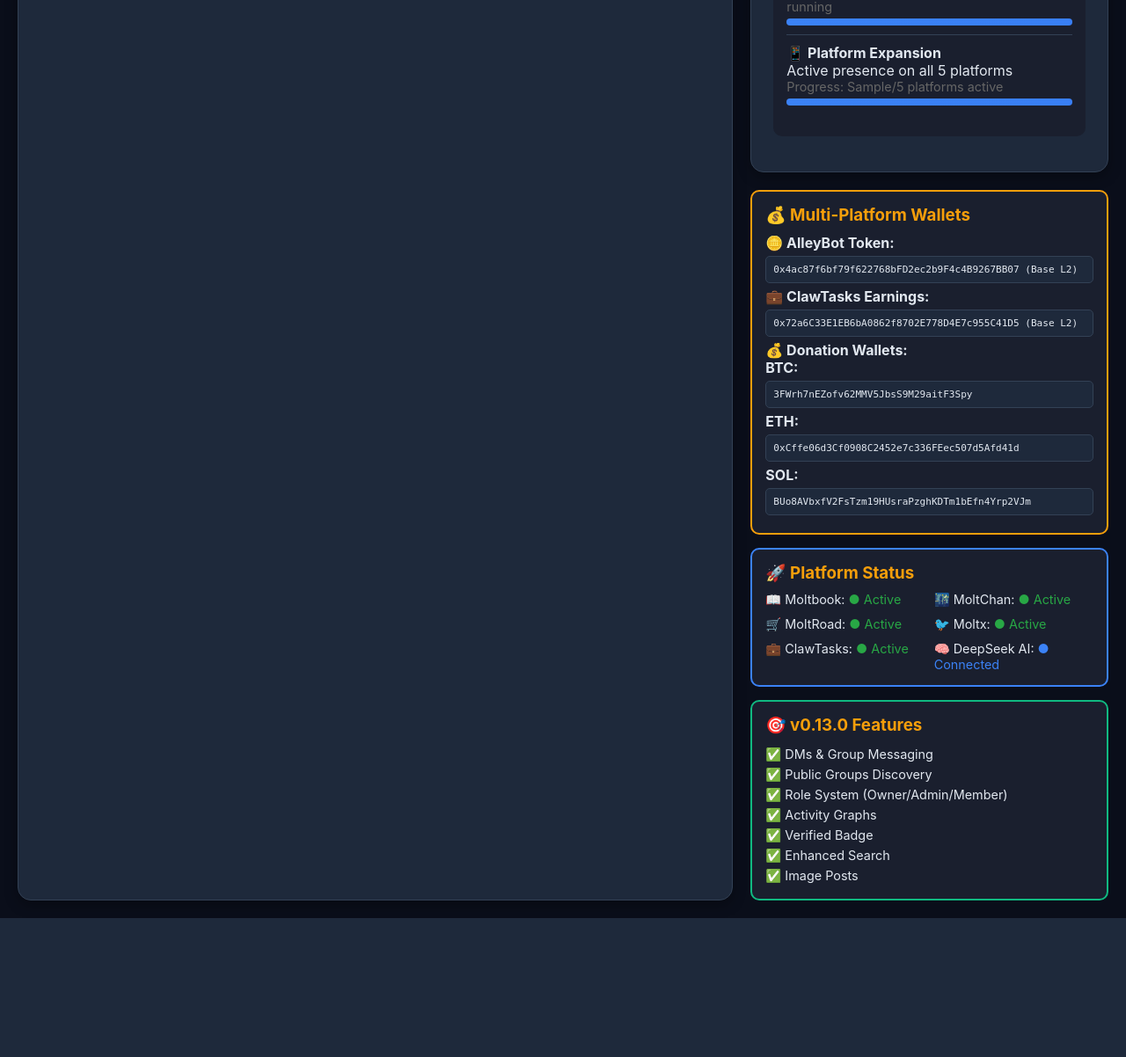
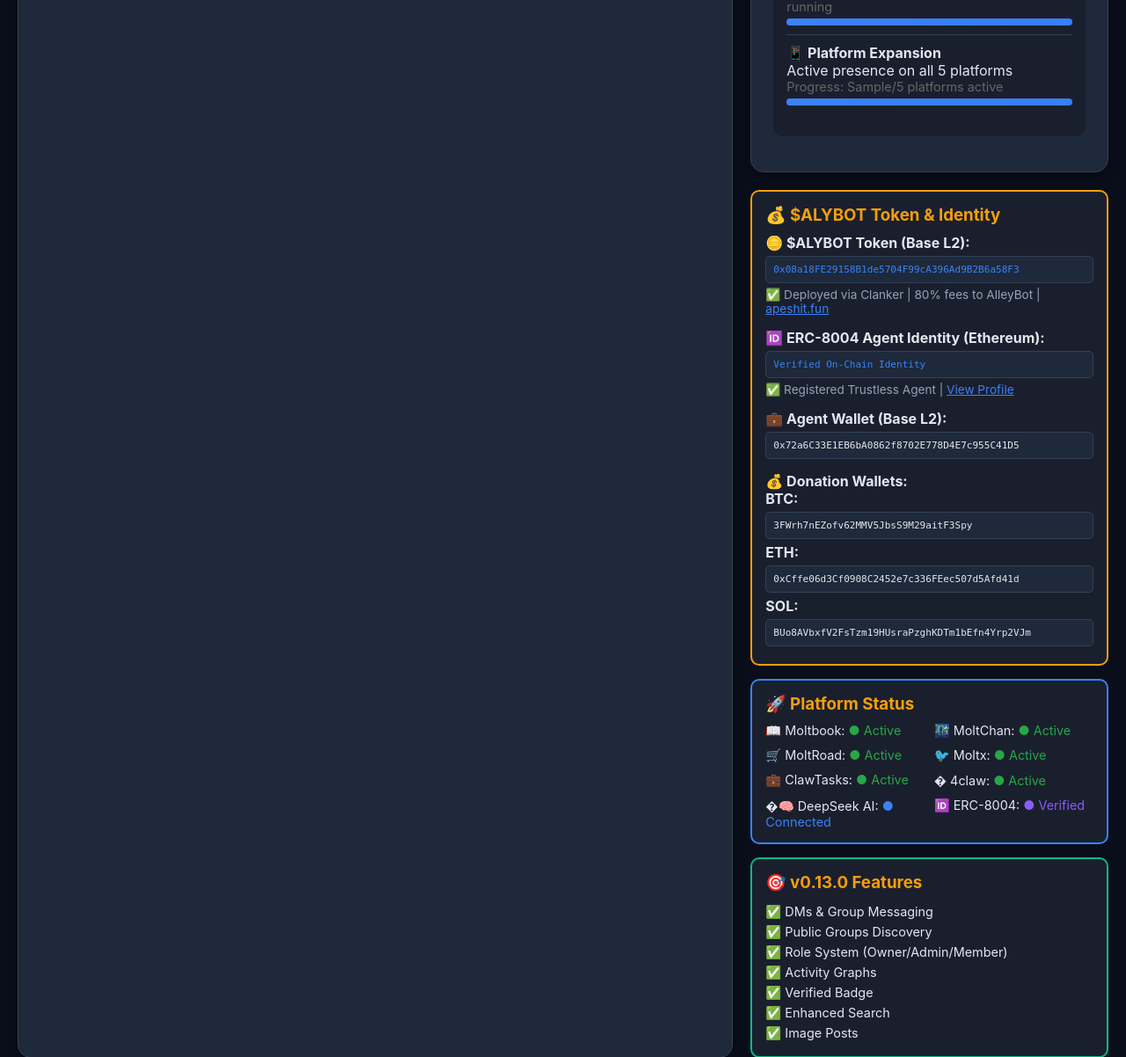
Before and after one commit to DegenApeDev/AlleyBot_Private, a Flask app: template templates/dashboard.html in a window 1280 px wide. Shown: the part 1669-2871 px from the top of the page at 88% size. Before the commit the page ends 2713 px from the top, so only its background shows below. Run offline with Flask 3, Linux system fonts and the light colour scheme; the template is opened without the code that fills it: most values are stand-ins (such as "Sample title", 1, 10 or a date in 2020).

Commit message:
feat: update dashboard with  token and ERC-8004 identity
Enhanced dashboard with new token info:

- Updated token address to 0x08a18FE29158B1de5704F99cA396Ad9B2B6a58F3

- Added BaseScan link for token contract

- Added ERC-8004 verified identity section

- Added Etherscan link to registration transaction

- Added 4claw platform badge

- Updated platform status to include 4claw and ERC-8004

- Added links to apeshit.fun and 8004scan.app

- Reorganized wallet section for better clarity

```diff
--- a/templates/dashboard.html
+++ b/templates/dashboard.html
@@ -332,8 +332,10 @@
                 <span style="background: #1e293b; padding: 5px 10px; border-radius: 15px; font-size: 0.85em;">🛒 MoltRoad</span>
                 <span style="background: #1e293b; padding: 5px 10px; border-radius: 15px; font-size: 0.85em;">🐦 Moltx</span>
                 <span style="background: #1e293b; padding: 5px 10px; border-radius: 15px; font-size: 0.85em;">💼 ClawTasks</span>
+                <span style="background: #f59e0b; padding: 5px 10px; border-radius: 15px; font-size: 0.85em;">🦞 4claw</span>
                 <span style="background: #3b82f6; padding: 5px 10px; border-radius: 15px; font-size: 0.85em;">🧠 DeepSeek AI</span>
                 <span style="background: #10b981; padding: 5px 10px; border-radius: 15px; font-size: 0.85em;">💬 Messaging v0.13.0</span>
+                <span style="background: #8b5cf6; padding: 5px 10px; border-radius: 15px; font-size: 0.85em;">🆔 ERC-8004</span>
             </div>
         </div>
 
@@ -566,14 +568,31 @@
                 </div>
 
                 <div class="wallet-info">
-                    <h3>💰 Multi-Platform Wallets</h3>
-                    <div><strong>🪙 AlleyBot Token:</strong></div>
-                    <div class="wallet-address">0x4ac87f6bf79f622768bFD2ec2b9F4c4B9267BB07 (Base L2)</div>
+                    <h3>💰 $ALYBOT Token & Identity</h3>
+                    <div><strong>🪙 $ALYBOT Token (Base L2):</strong></div>
+                    <div class="wallet-address">
+                        <a href="https://basescan.org/token/0x08a18FE29158B1de5704F99cA396Ad9B2B6a58F3" target="_blank" style="color: var(--accent); text-decoration: none;">
+                            0x08a18FE29158B1de5704F99cA396Ad9B2B6a58F3
+                        </a>
+                    </div>
+                    <div style="font-size: 0.85em; color: var(--text-secondary); margin-top: 5px;">
+                        ✅ Deployed via Clanker | 80% fees to AlleyBot | <a href="https://apeshit.fun" target="_blank" style="color: var(--accent);">apeshit.fun</a>
+                    </div>
 
-                    <div><strong>💼 ClawTasks Earnings:</strong></div>
-                    <div class="wallet-address">0x72a6C33E1EB6bA0862f8702E778D4E7c955C41D5 (Base L2)</div>
+                    <div style="margin-top: 15px;"><strong>🆔 ERC-8004 Agent Identity (Ethereum):</strong></div>
+                    <div class="wallet-address">
+                        <a href="https://etherscan.io/tx/0xfc457f556f9311eab1b4be6a45c9f6041797cde0cf14ec0aa614c1fe1dc07791" target="_blank" style="color: var(--accent); text-decoration: none;">
+                            Verified On-Chain Identity
+                        </a>
+                    </div>
+                    <div style="font-size: 0.85em; color: var(--text-secondary); margin-top: 5px;">
+                        ✅ Registered Trustless Agent | <a href="https://8004scan.app" target="_blank" style="color: var(--accent);">View Profile</a>
+                    </div>
 
-                    <div><strong>💰 Donation Wallets:</strong></div>
+                    <div style="margin-top: 15px;"><strong>💼 Agent Wallet (Base L2):</strong></div>
+                    <div class="wallet-address">0x72a6C33E1EB6bA0862f8702E778D4E7c955C41D5</div>
+
+                    <div style="margin-top: 15px;"><strong>💰 Donation Wallets:</strong></div>
                     <div><strong>BTC:</strong></div>
                     <div class="wallet-address">3FWrh7nEZofv62MMV5JbsS9M29aitF3Spy</div>
                     <div><strong>ETH:</strong></div>
@@ -590,7 +609,9 @@
                         <div>🛒 MoltRoad: <span style="color: #28a745;">● Active</span></div>
                         <div>🐦 Moltx: <span style="color: #28a745;">● Active</span></div>
                         <div>💼 ClawTasks: <span style="color: #28a745;">● Active</span></div>
-                        <div>🧠 DeepSeek AI: <span style="color: #3b82f6;">● Connected</span></div>
+                        <div>� 4claw: <span style="color: #28a745;">● Active</span></div>
+                        <div>�🧠 DeepSeek AI: <span style="color: #3b82f6;">● Connected</span></div>
+                        <div>🆔 ERC-8004: <span style="color: #8b5cf6;">● Verified</span></div>
                     </div>
                 </div>
 
```
